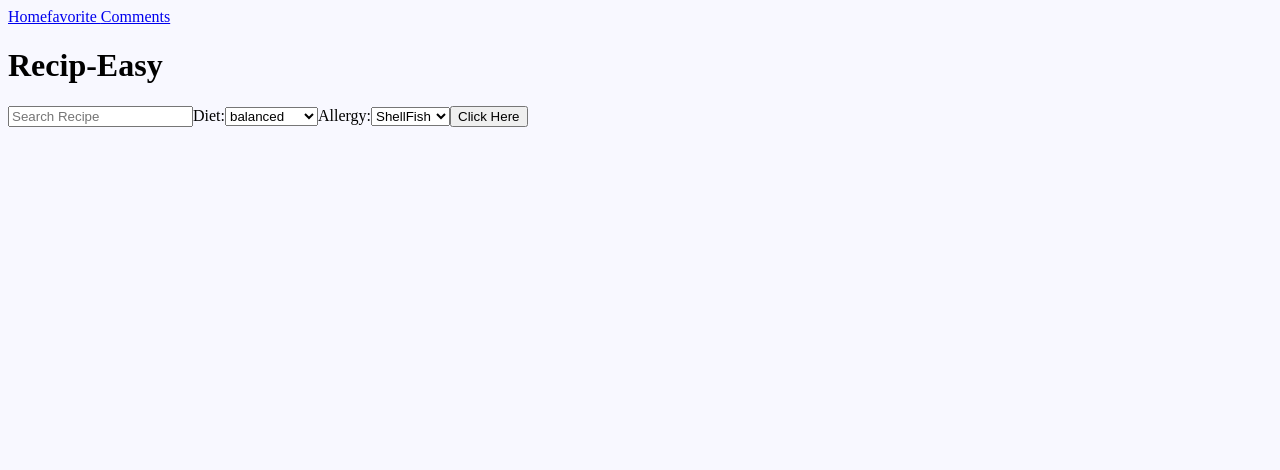
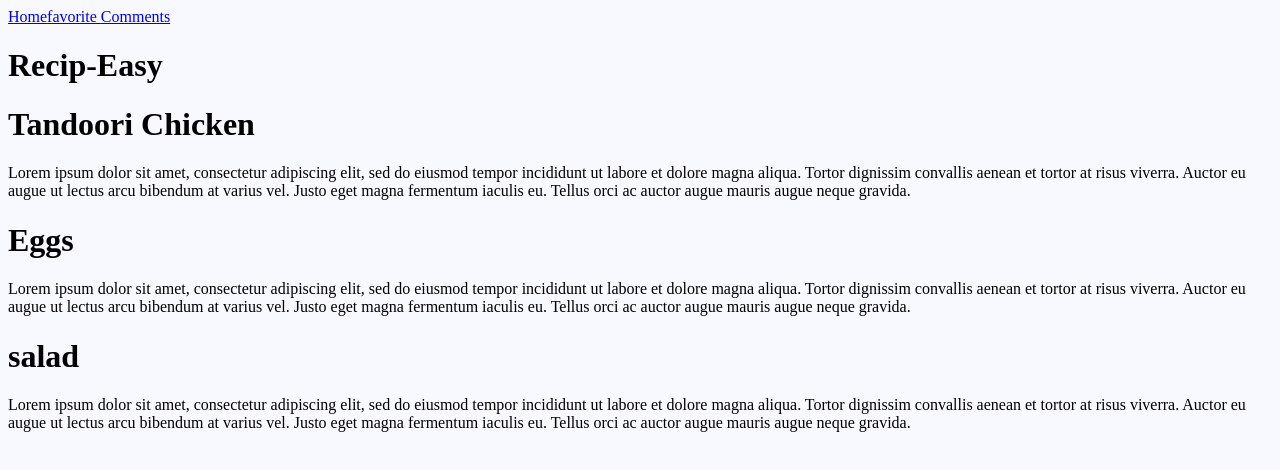
Before and after one commit to JenniferSmith007/search_recipes, a React (Vite) app: page / in a window 1280 px wide. Shown: the top 470 px of the page. Built offline with nearby package versions, Linux system fonts and the light colour scheme.

Commit message:
created state using useContext

```diff
--- a/src/App.jsx
+++ b/src/App.jsx
@@ -3,20 +3,24 @@ import { Home } from './components/pages/Home'
 import { Favorites } from './components/pages/Favorites'
 import { Comments } from './components/pages/Comments'
 import style from "./style/style";
+import { RecipeInformationProvider } from "./RecipeContext";
 function App() {
 
 
 
   return (
     <div className="App">
-
+    <RecipeInformationProvider>
    <Router>
   <Routes>
+
     <Route path="/*" element={<Home/>} />
     <Route path="/favorites/*" element={<Favorites />} />
     <Route path="/comments" element={<Comments />} />
+
   </Routes>
 </Router>
+</RecipeInformationProvider>
 
 
   </div>
--- /dev/null
+++ b/src/RecipeContext.jsx
@@ -0,0 +1,38 @@
+import { useState,createContext } from "react"
+
+
+export const RecipeContext = createContext()
+
+
+
+
+
+export const RecipeInformationProvider = (props) => {
+    const [recipe,setRecipe] = useState(
+    [
+    {
+          title: 'Tandoori Chicken',
+          // image: img,
+          instruction: 'Lorem ipsum dolor sit amet, consectetur adipiscing elit, sed do eiusmod tempor incididunt ut labore et dolore magna aliqua. Tortor dignissim convallis aenean et tortor at risus viverra. Auctor eu augue ut lectus arcu bibendum at varius vel. Justo eget magna fermentum iaculis eu. Tellus orci ac auctor augue mauris augue neque gravida.',
+
+        },
+        {
+          title: 'Eggs',
+          // image: img,
+          instruction: 'Lorem ipsum dolor sit amet, consectetur adipiscing elit, sed do eiusmod tempor incididunt ut labore et dolore magna aliqua. Tortor dignissim convallis aenean et tortor at risus viverra. Auctor eu augue ut lectus arcu bibendum at varius vel. Justo eget magna fermentum iaculis eu. Tellus orci ac auctor augue mauris augue neque gravida.',
+
+        },
+        {
+          title: 'salad',
+          // image: img,
+          instruction: 'Lorem ipsum dolor sit amet, consectetur adipiscing elit, sed do eiusmod tempor incididunt ut labore et dolore magna aliqua. Tortor dignissim convallis aenean et tortor at risus viverra. Auctor eu augue ut lectus arcu bibendum at varius vel. Justo eget magna fermentum iaculis eu. Tellus orci ac auctor augue mauris augue neque gravida.',
+
+        }])
+  return (
+    <div>
+        <RecipeContext.Provider value={[recipe,setRecipe]}>
+            {props.children}
+        </RecipeContext.Provider>
+    </div>
+  )
+}
--- a/src/components/FakeRecipe.jsx
+++ /dev/null
@@ -1,39 +0,0 @@
-// import tan from '../assets/recipeImages/tan.jpeg'
-import { Comment } from "./features/comment"
-export const FakeRecipe = () => {
-
-    let recipeCard = document.createElement("div")
-    recipeCard.id = 'recipe_card'
-    let title = document.createElement("h1")
-    title.innerText = "Tandoori Chicken"
-    let img = document.createElement("img")
-    img.src = 'src/assets/recipeImages/tan.jpeg'
-    console.log(img)
-    let directions = document.createElement("div")
-    directions.innerText = 'Lorem ipsum dolor sit amet consectetur adipiscing elitsed do eiusmod.'
-    let commentButton = document.createElement("button")
-    commentButton.innerText = "Comment"
-    let favoriteButton = document.createElement("button")
-    favoriteButton.innerText = "Favorite"
-   document.body.appendChild(recipeCard)
-    recipeCard.appendChild(img)
-    recipeCard.appendChild(directions)
-    recipeCard.appendChild(commentButton)
-    recipeCard.appendChild(favoriteButton)
-
-  commentButton.addEventListener("click", (e) => {
-    Comment()
-  })
-    return (
-        <div>
-
-        </div>
-    )
-}
-
-
-// display: grid;
-// grid-template-columns: repeat(3, 1fr);
-// grid-template-rows: repeat(3, 1fr);
-// grid-column-gap: 6px;
-// grid-row-gap: 3px;
--- /dev/null
+++ b/src/components/Recipes.jsx
@@ -0,0 +1,10 @@
+export const Recipes = ({title, instruction}) => {
+    return(
+        <div>
+            <h1>{title}</h1>
+
+            <p>{instruction}</p>
+
+            </div>
+    )
+}
--- /dev/null
+++ b/src/components/RecipesList.jsx
@@ -0,0 +1,29 @@
+import { useState,useContext } from "react"
+import { Recipes } from "./Recipes"
+import { RecipeContext } from "../RecipeContext"
+export const RecipesList = () => {
+  const [recipe, setRecipe] = useContext(RecipeContext)
+
+
+
+
+
+
+return (
+  <div>
+
+    {recipe.map(recipes => (
+
+    <Recipes title={recipes.title}  instruction={recipes.instruction}  /> ))}
+
+  </div>
+)
+}
+
+
+
+// display: grid;
+// grid-template-columns: repeat(3, 1fr);
+// grid-template-rows: repeat(3, 1fr);
+// grid-column-gap: 6px;
+// grid-row-gap: 3px;
--- a/src/components/features/Search.jsx
+++ b/src/components/features/Search.jsx
@@ -1,29 +1,29 @@
-import { FakeRecipe } from "../FakeRecipe"
+// import { Recipes } from "./Recipes"
 
-export const Search = () => {
+// export const Search = () => {
 
-    const handleClick = () => {
+//     const handleClick = () => {
 
-        FakeRecipe()
-    }
+//         Recipes()
+//     }
 
-    return (
-        <div>
+//     return (
+//         <div>
 
-        <input placeholder="Search Recipe" />
-        <label htmlFor="diets">Diet:</label>
-        <select className="diets">
-          <option value="balanced">balanced</option>
-          <option value="high-protien">high-protien</option>
-        </select>
-        <label htmlFor="allergy">Allergy:</label>
-        <select className="allergy">
-          <option value="shellfish">ShellFish</option>
-          <option value="tree-nuts">Tree-nuts</option>
-        </select>
-            <button onClick={handleClick}>Click Here</button>
+//         <input placeholder="Search Recipe" />
+//         <label htmlFor="diets">Diet:</label>
+//         <select className="diets">
+//           <option value="balanced">balanced</option>
+//           <option value="high-protien">high-protien</option>
+//         </select>
+//         <label htmlFor="allergy">Allergy:</label>
+//         <select className="allergy">
+//           <option value="shellfish">ShellFish</option>
+//           <option value="tree-nuts">Tree-nuts</option>
+//         </select>
+//             <button onClick={handleClick}>Click Here</button>
 
 
-        </div>
-    )
-}
+//         </div>
+//     )
+// }
--- a/src/components/pages/Home.jsx
+++ b/src/components/pages/Home.jsx
@@ -1,6 +1,6 @@
 import { Navbar } from "../Navbar";
-
-import { Search } from "../features/Search";
+import {RecipesList} from '../RecipesList'
+// import { Search } from "../features/Search";
 export const Home = () => {
   let logo = 'Recip-Easy'
 
@@ -10,8 +10,8 @@ export const Home = () => {
     <div className="home_page">
       <Navbar />
     <h1>{logo}</h1>
-    <Search />
-
+    {/* <Search /> */}
+   <RecipesList />
 
     </div>
   );
```
